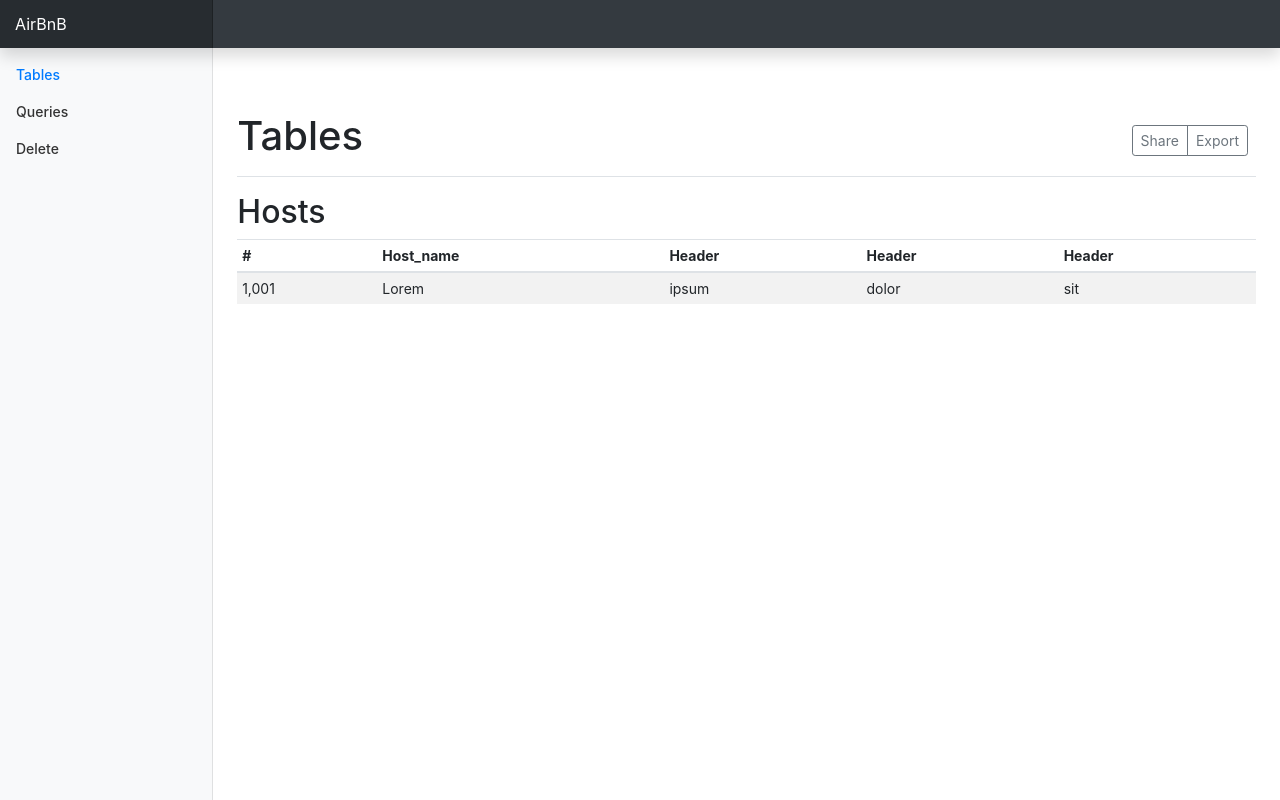
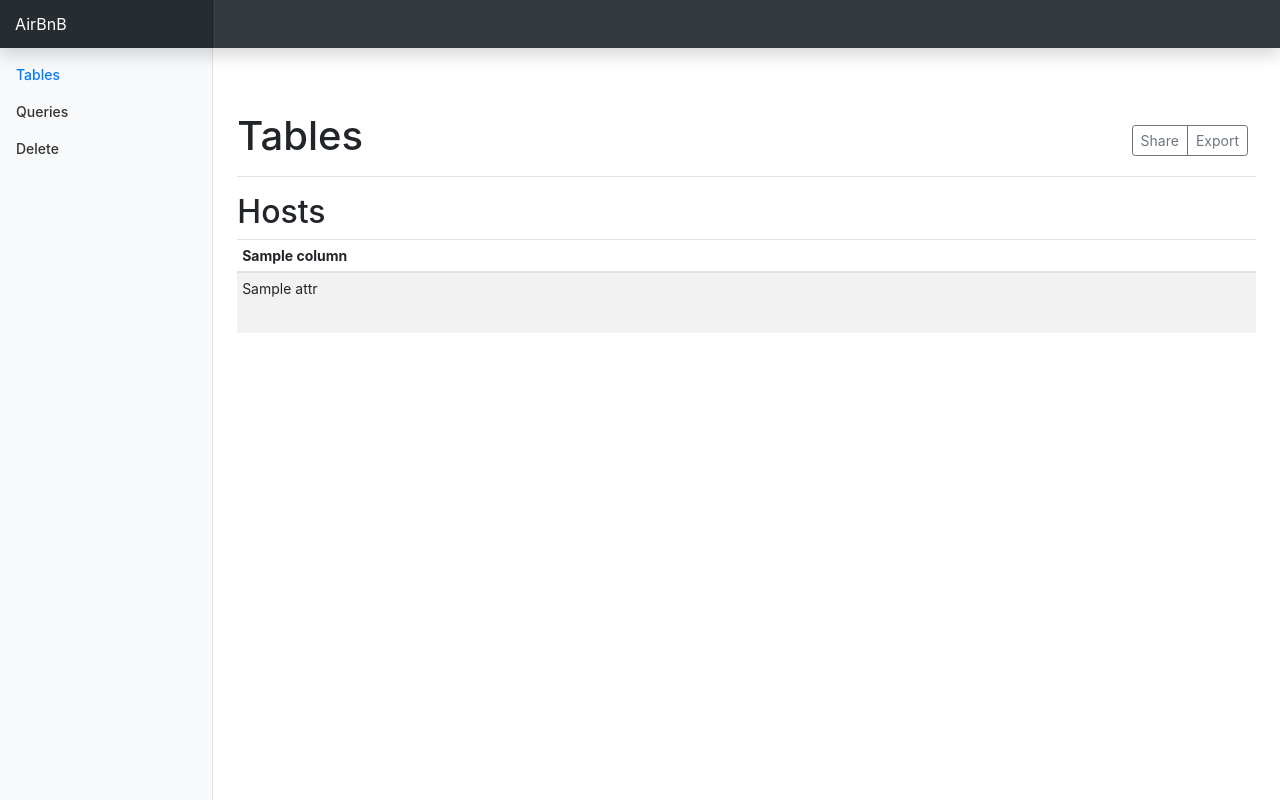
Before and after one commit to vquelque/DbProject, a Flask app: template templates/index.html in a window 1280 px wide. Run offline with Flask 2, Linux system fonts and the light colour scheme; the template is opened without the code that fills it: most values are stand-ins (such as "Sample title", 1, 10 or a date in 2020); parts of the project's set-up code (start-up, migrations or seed data) failed here and were passed over; some libraries are stand-ins or nearby versions.

Commit message:
basic table dump and template

```diff
--- a/app.py
+++ b/app.py
@@ -8,11 +8,22 @@
 
 #database connection
 engine = create_engine('oracle://C##DB2019_G43:DB2019_G43@cs322-db.epfl.ch:1521/ORCLCDB')
-result = engine.execute("select bed_type from bed_type")
+connection = engine.connect()
+metadata = MetaData()
+#tables
+host = Table('HOST', metadata, autoload=True, autoload_with=engine)
+
+#db helper functions
+def dump_table(table) :
+    query = table.select()
+    ResultProxy = connection.execute(query)
+    result = ResultProxy.fetchmany(10)
+    ResultProxy.close()
+    return result
 
 @app.route('/')
 def get():
-    return render_template('index.html', result = result)
+    return render_template('index.html', columns = host.columns.keys(), records = dump_table(host))
 
 if __name__ == "__main__":
     app.run()
--- /dev/null
+++ b/templates/includes/_table.html
@@ -0,0 +1,22 @@
+<div class="table-responsive">
+  <table class="table table-striped table-sm">
+    <thead>
+      <tr>
+        {% for col_name in columns %}
+        <th>{{ col_name }}</th>
+        {% endfor %}
+      </tr>
+    </thead>
+    <tbody>
+      {% for record in records %}
+      <tr>
+        {% for attr in record %}
+        <td>
+          <div style="height: 50px; overflow:auto;">{{ attr }}</div>
+        </td>
+        {% endfor %}
+      </tr>
+      {% endfor %}
+    </tbody>
+  </table>
+</div>
--- a/templates/index.html
+++ b/templates/index.html
@@ -1,5 +1,4 @@
-{% extends 'layout.html' %}
-{% block body %}
+{% extends 'layout.html' %} {% block body %}
 <nav class="navbar navbar-dark fixed-top bg-dark flex-md-nowrap p-0 shadow">
   <a class="navbar-brand col-sm-3 col-md-2 mr-0" href="#">AirBnB</a>
 </nav>
@@ -32,40 +31,25 @@
     </nav>
 
     <main role="main" class="col-md-9 ml-sm-auto col-lg-10 px-4">
-            <div class="d-flex justify-content-between flex-wrap flex-md-nowrap align-items-center pt-3 pb-2 mb-3 border-bottom">
+      <div
+        class="d-flex justify-content-between flex-wrap flex-md-nowrap align-items-center pt-3 pb-2 mb-3 border-bottom"
+      >
         <h1 class="h1">Tables</h1>
         <div class="btn-toolbar mb-2 mb-md-0">
           <div class="btn-group mr-2">
-                  <button type="button" class="btn btn-sm btn-outline-secondary">Share</button>
-                  <button type="button" class="btn btn-sm btn-outline-secondary">Export</button>
+            <button type="button" class="btn btn-sm btn-outline-secondary">
+              Share
+            </button>
+            <button type="button" class="btn btn-sm btn-outline-secondary">
+              Export
+            </button>
           </div>
         </div>
       </div>
 
-
-
       <h2>Hosts</h2>
-            <div class="table-responsive">
-              <table class="table table-striped table-sm">
-                <thead>
-                  <tr>
-                    <th>#</th>
-                    <th>Host_name</th>
-                    <th>Header</th>
-                    <th>Header</th>
-                    <th>Header</th>
-                  </tr>
-                </thead>
-                <tbody>
-                  <tr>
-                    <td>1,001</td>
-                    <td>Lorem</td>
-                    <td>ipsum</td>
-                    <td>dolor</td>
-                    <td>sit</td>
-                  </tr>
-                </tbody>
-              </table>
-            </div>
+      {% include "includes/_table.html" %}
     </main>
     {% endblock body %}
+  </div>
+</div>
```
Also changed, not shown: db_helper.py (added). Lines whose indentation alone changed are shown as unchanged.
